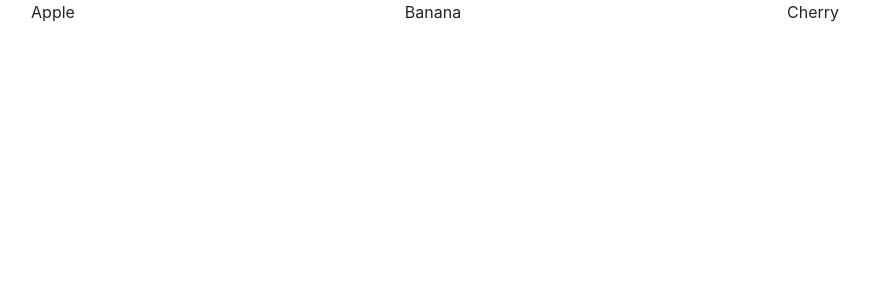
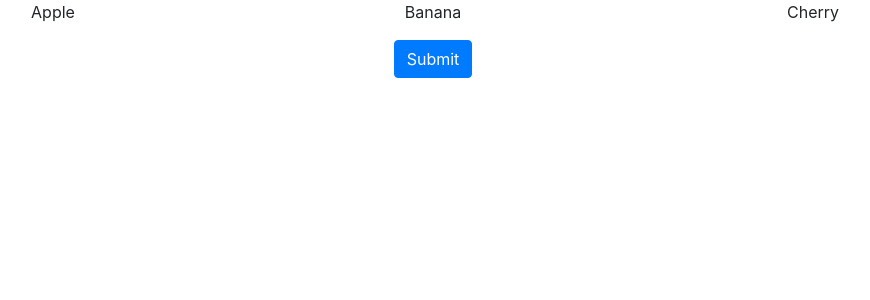
Before and after one commit to kca99/foodpick, a React (Create React App) app: page / in a window 1280 px wide. Shown: the top 300 px of the page, without its empty margins (207-1077 px from the left). Built offline with nearby package versions, Linux system fonts and the light colour scheme.

Commit message:
Added submit button

```diff
--- a/src/App.js
+++ b/src/App.js
@@ -6,29 +6,24 @@ function openDiv(event, div) {
   var hiddenDiv = document.getElementById(div);
   console.log(div);
   console.log(document.getElementById("hidden2").style.display);
-  if(div !== "hidden1" && document.getElementById("hidden1").style.display ==="flex"){
+  if (div !== "hidden1" && document.getElementById("hidden1").style.display === "flex") {
     console.log("1");
-    document.getElementById("hidden1").style.display="none";
+    document.getElementById("hidden1").style.display = "none";
     hiddenDiv.style.display = "flex";
   }
-  else if(div !== "hidden2" && document.getElementById("hidden2").style.display ==="flex"){
+  else if (div !== "hidden2" && document.getElementById("hidden2").style.display === "flex") {
     console.log("2");
-    document.getElementById("hidden2").style.display="none";
+    document.getElementById("hidden2").style.display = "none";
     hiddenDiv.style.display = "flex";
   }
-
   else if (hiddenDiv.style.display === "flex") {
     console.log("3");
     hiddenDiv.style.display = "none";
   }
   else {
     console.log("4");
-
     hiddenDiv.style.display = "flex";
   }
-
-
-
 }
 
 class App extends Component {
@@ -43,7 +38,7 @@ class App extends Component {
             <p onClick={(e) => openDiv(e, "hidden2")}> Banana </p>
           </div>
           <div className="col-4">
-          <p> Cherry </p>
+            <p> Cherry </p>
           </div>
         </div>
         <div className="row" id="hidden1">
@@ -78,7 +73,11 @@ class App extends Component {
             nine
           </div>
         </div>
-
+        <div className="form-row text-center">
+          <div className= "col-12">
+            <button type="submit" className="btn btn-primary">Submit</button>
+          </div>
+        </div>
       </div>
     );
   }
```
